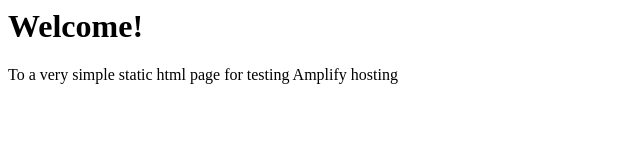
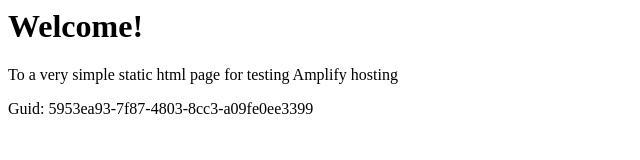
Before and after one commit to aws-aemilia-cdg/Github-PR-Commit-Integration-Test-DoNotTouch-v1-preprod-eu-west-3, a website: page src/index.html in a window 1280 px wide. Shown: the whole page, without its empty margins (0-640 px from the left). Drawn offline with Linux system fonts and the light colour scheme.

Commit message:
commit from integ tests

```diff
--- a/src/index.html
+++ b/src/index.html
@@ -1,3 +1,5 @@
+
+
 <html lang="en">
 
 <head>
@@ -10,6 +12,6 @@
 <body>
     <h1>Welcome!</h1>
     <p>To a very simple static html page for testing Amplify hosting</p>
-</body>
+    <p>Guid: 5953ea93-7f87-4803-8cc3-a09fe0ee3399</p></body>
 
 </html>
```
